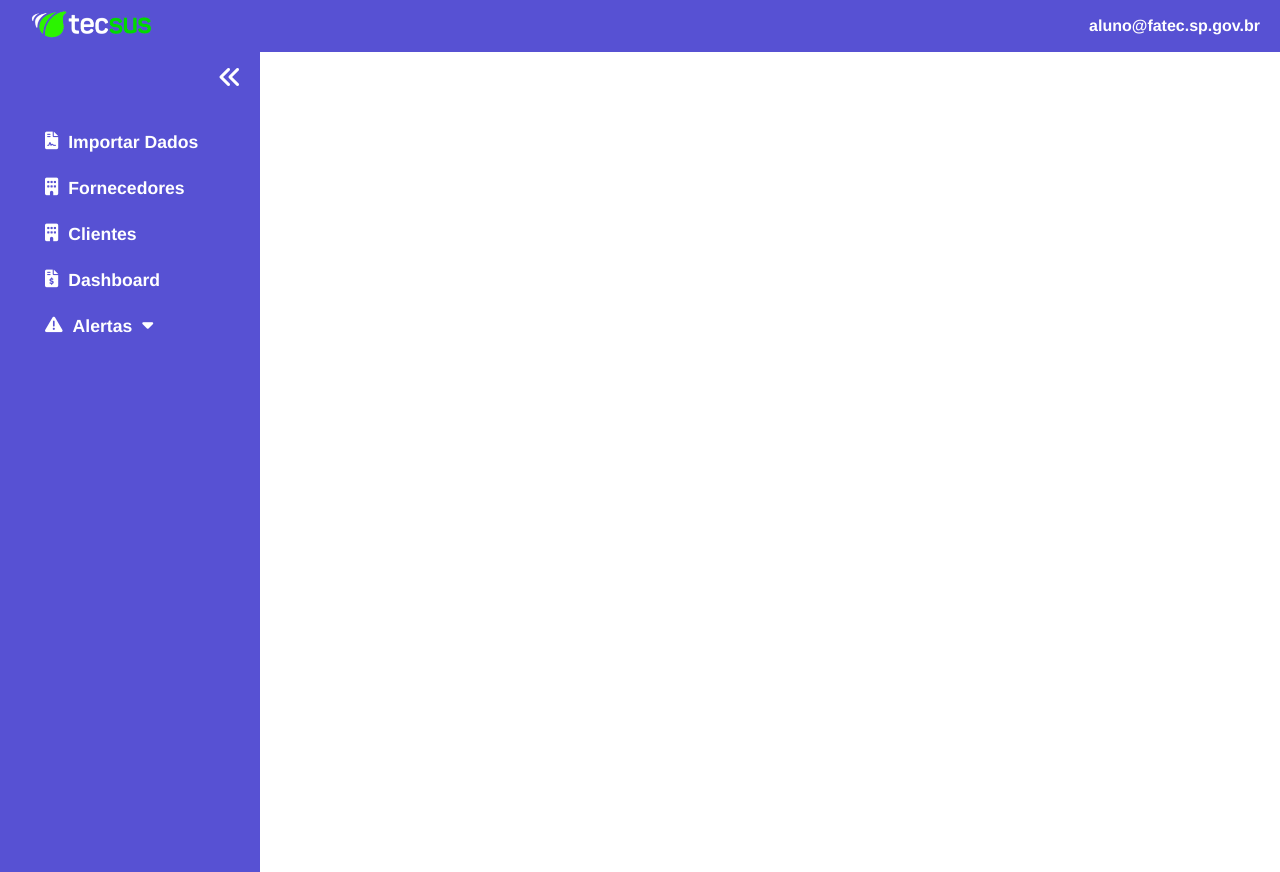
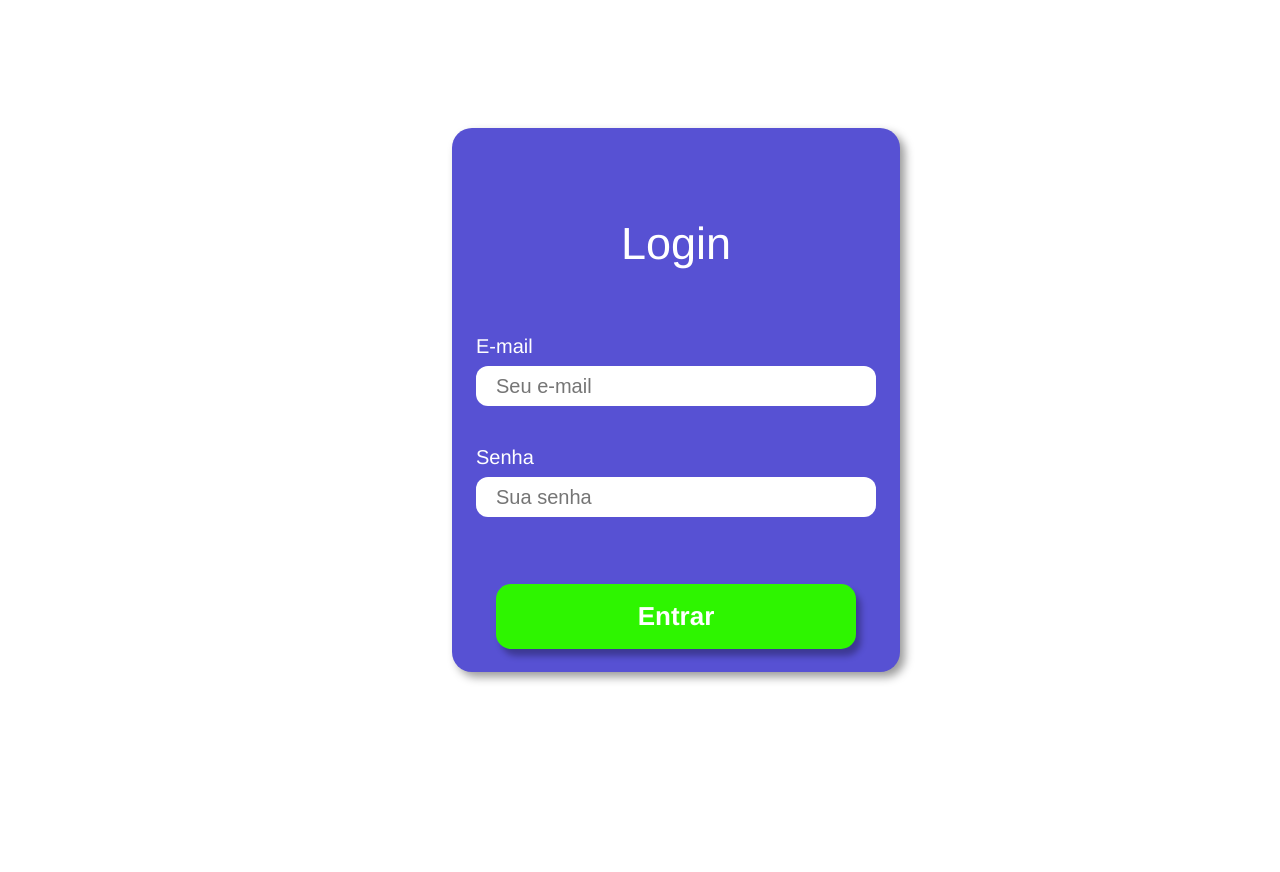
Before and after one commit to Data-Team23/Tecsus-frontend, a Vue app: page /login in a window 1280 px wide. After the commit the page ends 800 px from the top, so only its background shows below. Built offline with nearby package versions, Linux system fonts and the light colour scheme.

Commit message:
feat: finalizacao tela login

```diff
--- a/src/components/NavBar/NavBar.vue
+++ b/src/components/NavBar/NavBar.vue
@@ -1,11 +1,13 @@
 <template>
     <div>
+        <div v-if="showNavBar">
             <div class="navbar-superior">
                 <div class="navbar-logo">
                     <img src="@/assets/logo.png" alt="Logo" class="logo">
                 </div>
                 <div class="navbar-user">
                     <span class="email-label">aluno@fatec.sp.gov.br</span>
+                    <button @click="sair" class="btn-sair">Sair</button>
                 </div>
             </div>
             <div :class="['navbar-lateral', { 'dobrada': dobrada }]">
@@ -32,7 +34,7 @@
                         Dashboard
                     </router-link>
                     <div class="nav-alert" to="/alerts">
-                    <div class="alert" :onClick="toggleAlertsLinks">
+                        <div class="alert" @click="toggleAlertsLinks">
                             <i class="fa-solid fa-triangle-exclamation" style="color: #ffffff;"></i>
                             Alertas
                             <i class="fa-sharp fa-solid fa-caret-down"></i>
@@ -50,17 +52,21 @@
                     </div>
                 </div>
             </div>
+        </div>
         <router-view :class="{'view-dobrada': !dobrada}"></router-view>
     </div>
 </template>
 
 <script setup>
 import '@/assets/styles/navbar.css';
-import { ref } from 'vue';
+import { ref, watch } from 'vue';
+import { useRoute } from 'vue-router';
+import router from '@/router/index.js'
 
 const dobrada = ref(false);
-
-const alertLinks = ref(false)
+const route = useRoute();
+const alertLinks = ref(false);
+const showNavBar = ref(true);
 
 const toggleDobrada = () => {
     dobrada.value = !dobrada.value;
@@ -69,4 +75,12 @@ const toggleDobrada = () => {
 const toggleAlertsLinks = () => {
     alertLinks.value = !alertLinks.value;
 }
-</script>"
+
+watch(route, () => {
+    showNavBar.value = route.path !== '/login';
+});
+
+const sair = () => {
+    router.push('/login');
+};
+</script>
--- a/src/router/index.js
+++ b/src/router/index.js
@@ -15,6 +15,7 @@ import ListSupplierPower from '@/views/supplier/ListSupplierPower.vue';
 import EditSupplierPower from '@/views/supplier/EditSupplierPower.vue';
 import EditSupplierWater from '@/views/supplier/EditSupplierWater.vue';
 import EditClientPower from '@/views/client/EditClientPower.vue';
+import LoginView from '@/views/login/LoginView.vue';
 
 const routes = [
   {
@@ -101,7 +102,15 @@ const routes = [
     path: '/clientes-energia/:id',
     name: 'Editar cliente energia',
     component: EditSupplierPower
-  }
+  },
+  {
+    path: '/login',
+    name: 'Login',
+    component: LoginView,
+    meta: {
+      hideNavBar: true,
+    }
+  },
 ];
 
 const router = createRouter({
--- a/src/views/Dashboard.vue
+++ b/src/views/Dashboard.vue
@@ -1,5 +1,5 @@
 <template>
   <div class="powerbi-dashboard">
-    <iframe title="API Tecsus (1)" width="100%" height="840" src="https://app.powerbi.com/view?r=eyJrIjoiZTQ2NzRiYzAtZWI3MC00N2QwLWIwOWYtYWIwMjkyNmI5ODIzIiwidCI6ImNmNzJlMmJkLTdhMmItNDc4My1iZGViLTM5ZDU3YjA3Zjc2ZiIsImMiOjR9" frameborder="0" allowFullScreen="true"></iframe>
+   <iframe title="API TECSUS" width="100%" height="840" src="https://app.powerbi.com/view?r=eyJrIjoiZTgzMzk2ZGEtYmU1My00ZWZiLTkxOGYtMDdmYzAyNzQyNTE2IiwidCI6ImNmNzJlMmJkLTdhMmItNDc4My1iZGViLTM5ZDU3YjA3Zjc2ZiIsImMiOjR9" frameborder="0" allowFullScreen="true"></iframe>
   </div>
 </template>
--- a/src/views/PowerAlerts.vue
+++ b/src/views/PowerAlerts.vue
@@ -30,7 +30,7 @@ const data = ref([])
 
 let tableObject = {};
 
-axios.get(`${apiUrl}/energia/alertas_energia`)
+axios.get(`${apiUrl}/alerta/alerta_energia`)
   .then(response => {
     console.log(response.data);
     data.value = response.data
--- a/src/views/WaterAlerts.vue
+++ b/src/views/WaterAlerts.vue
@@ -30,7 +30,7 @@ const data = ref([])
 
 let tableObject = {};
 
-axios.get(`${apiUrl}/agua/alertas_agua`)
+axios.get(`${apiUrl}/alerta/alertas_agua/`)
   .then(response => {
     console.log(response.data);
     data.value = response.data
--- /dev/null
+++ b/src/views/login/LoginView.vue
@@ -0,0 +1,74 @@
+<template>
+    <section class="login">
+      <div class="container-login">
+        <form @submit.prevent="login">
+          <div class="container-title">
+            <p>Login</p>
+          </div>
+          <div class="container-input">
+            <div class="input-login">
+              <p>E-mail</p>
+              <input v-model="email" type="text" placeholder="Seu e-mail">
+            </div>
+            <div class="input-login">
+              <p>Senha</p>
+              <input v-model="password" type="password" placeholder="Sua senha">
+            </div>
+          </div>
+          <div class="container-access">
+            <button type="submit">Entrar</button>
+          </div>
+        </form>
+      </div>
+    </section>
+  </template>
+
+<script setup>
+import './style.css'
+
+import { ref } from 'vue'
+import router from '@/router/index.js'
+import axios from 'axios';
+
+const email = ref(null);
+const password = ref(null);
+
+function validateEmail(email) {
+var re = /\S+@\S+\.\S+/;
+return re.test(email);
+}
+
+async function loginData(payload) {
+    return axios.post('http://127.0.0.1:8000/api/v1/jwt/create', payload)
+    .then(response => {
+      return response.data;
+    })
+    .catch(error => {
+      console.error('Error logging in:', error);
+    });
+};
+
+async function login() {
+    if (validateEmail(email.value)) {
+        const payload = {
+        email: email.value,
+        password: password.value,
+        };
+
+        try {
+        const data = await loginData(payload);
+
+        if (data) {
+            router.push({ name: 'Upload' });
+        } else {
+            window.alert('Login failed. Please check your credentials.')
+        }
+        } catch (error) {
+            window.alert('Error logging in. Please try again later.')
+        }
+    } else {
+        window.alert('Please enter a valid email address.')
+    }
+}
+
+</script>
--- /dev/null
+++ b/src/views/login/style.css
@@ -0,0 +1,127 @@
+.login {
+    display: flex;
+    padding-left: 15%;
+    align-items: center;
+    min-height: 100vh;
+    padding: auto;
+    box-sizing: border-box;
+    color: white;
+}
+
+.container-login {
+    display: flex;
+    flex-direction: column;
+    gap: 8px;
+    width: 35vw;
+    max-width: 545px;
+    background-color: var(--cor-primaria);
+    border-radius: 20px;
+    box-shadow: 5px 5px 10px rgba(0, 0, 0, 0.4);
+}
+
+.container-title {
+    display: flex;
+    justify-content: center;
+    align-items: center;
+    font-size: 45px;
+    padding-top: 10%;
+    color: var(--font-color);
+}
+
+.title {
+    display: flex;
+    justify-content: center;
+    align-items: center;
+    font-size: 45px;
+    color: var(--font-color);
+}
+
+.container-input {
+    display: flex;
+    flex-direction: column;
+    align-items: center;
+    gap: 20px;
+}
+
+.input-login {
+    display: flex;
+    flex-direction: column;
+    align-items: start;
+}
+
+.input-login p {
+    margin-bottom: 2%;
+    font-size: 20px;
+    color: var(--font-color);
+}
+
+.input-login input {
+    width: 400px;
+    height: 40px;
+    border: white;
+    border-radius: 12px;
+    background-color: white;
+    font-size: 20px;
+    padding-left: 20px;
+    transition: border-color 0.3s;
+}
+
+.input-login input:hover {
+    border: 0.1rem solid var(--font-color);
+}
+
+.container-forget {
+    display: flex;
+    justify-content: end;
+    width: 100%;
+}
+
+.container-access {
+    display: flex;
+    align-items: center;
+    justify-content: center;
+    margin-top: 15%;
+    margin-bottom: 5%;
+}
+
+.container-access button {
+    height: 65px;
+    width: 360px;
+    border-radius: 15px;
+    border: none;
+    background-color: #2EF500;
+    cursor: pointer;
+    box-shadow: 5px 7px 6px rgba(0, 0, 0, 0.3);
+    font-weight: 600;
+    font-style: normal;
+    font-family: var(--font-family);
+    font-size: 26px;
+    color: var(--primary-color);
+}
+
+.container-access button:hover {
+    opacity: 0.75;
+}
+
+.container-create {
+    display: flex;
+    align-items: center;
+    justify-content: center;
+    margin-bottom: 15%;
+}
+
+.container-create p, a {
+    font-size: 20px;
+    color: var(--font-color);
+    text-decoration: none;
+    margin-right: 3px;
+    opacity: 0.5f;
+}
+
+.container-create a {
+    opacity: 0.5;
+}
+
+.container-create a:hover {
+    opacity: 1;
+}
--- a/src/views/supplier/ListSupplierPower.vue
+++ b/src/views/supplier/ListSupplierPower.vue
@@ -33,8 +33,8 @@
                 :id-prop-name="'id_fornecedor_energia'"
                 :show-edit-column="true"
                 :data="data"
-                :display-columns="['id_fornecedor_energia', 'fornecedor', 'num_contrato']"
-                :column-names="['ID', 'Nome', 'Nº Contrato']">
+                :display-columns="['id_fornecedor_energia', 'fornecedor']"
+                :column-names="['ID', 'Nome']">
             </TableComponent>
         </div>
     </div>
--- a/src/views/supplier/ListSupplierWater.vue
+++ b/src/views/supplier/ListSupplierWater.vue
@@ -33,8 +33,8 @@
                 :id-prop-name="'id_fornecedor_agua'"
                 :show-edit-column="true"
                 :data="data"
-                :display-columns="['fornecedor', 'cod_companhia', 'planta', 'codigo_de_ligacao_rgi']"
-                :column-names="['Fornecedor', 'Cód. Companhia', 'Endereço', 'Planta']">
+                :display-columns="['id_fornecedor_agua', 'fornecedor']"
+                :column-names="['ID', 'Nome']">
             </TableComponent>
         </div>
     </div>
```
Lines whose indentation alone changed are shown as unchanged.
